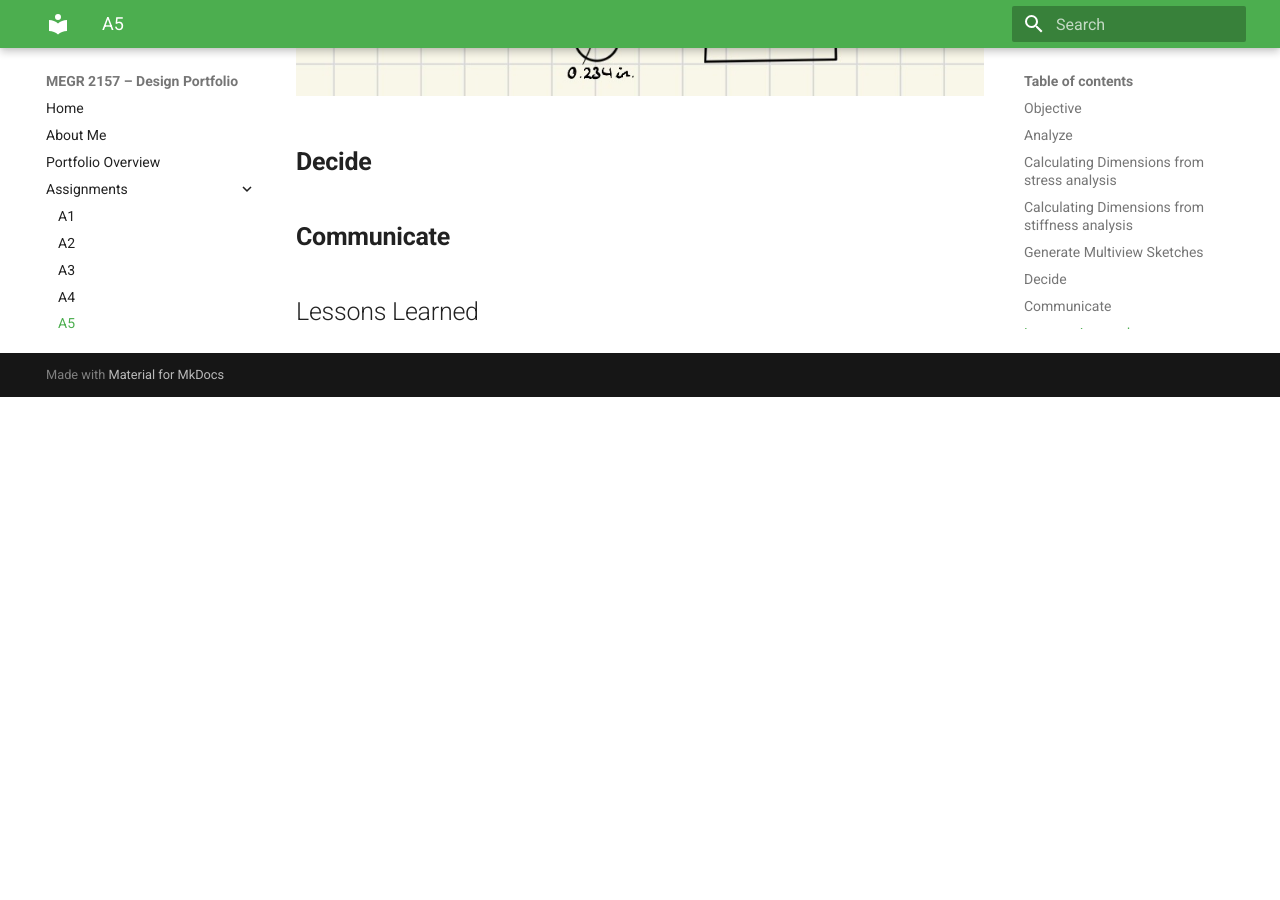
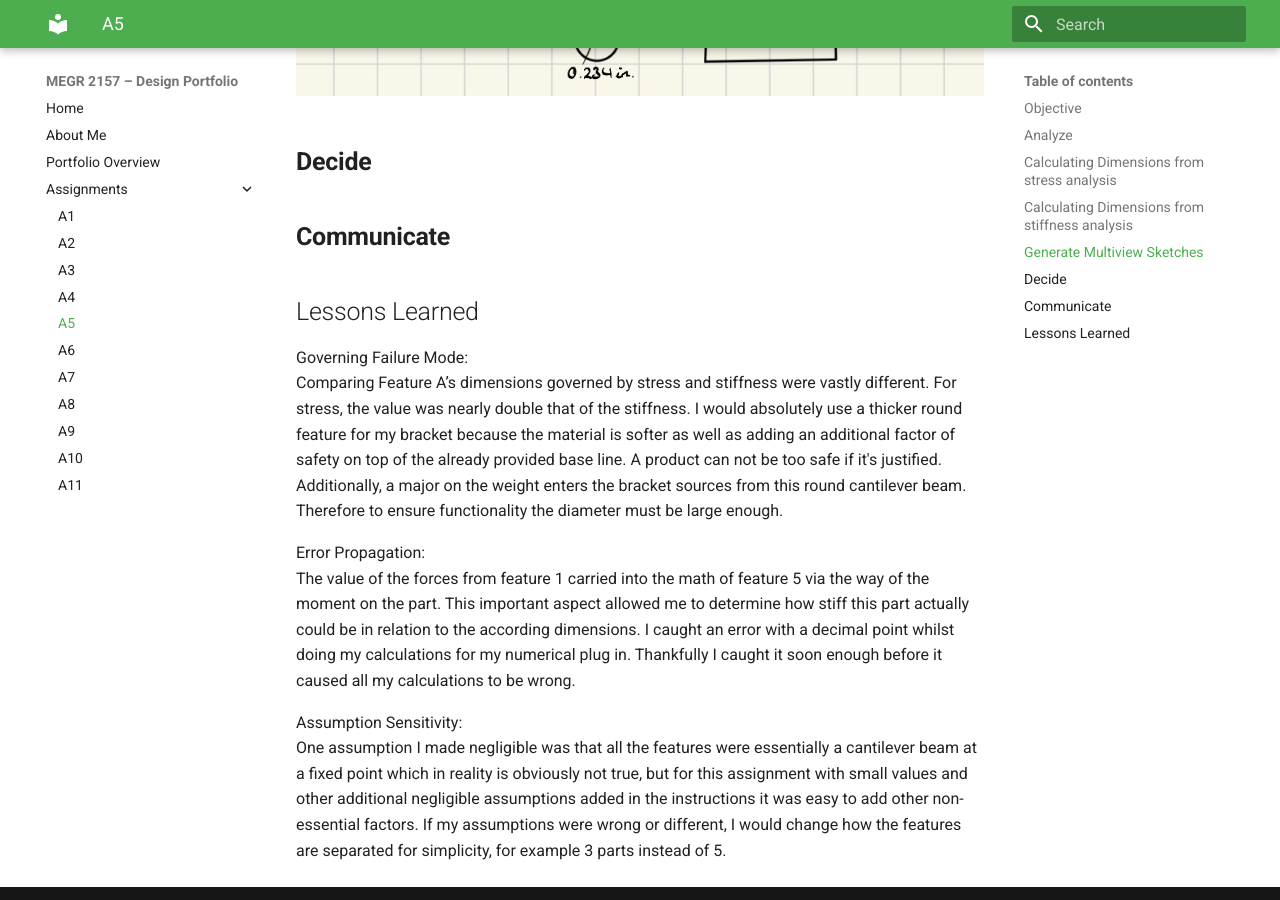
Before and after one commit to jhatch24/megr2156-portfolio, an MkDocs documentation site: the page built from docs/assignments/A05/index.md, in a window 1280 px wide and 900 px high, scrolled down 4688 px. Built offline with MkDocs 1.6.1 and Material for MkDocs 9.7.7, drawn with Linux system fonts in a browser that asks for light colours; before the commit the page ends 5085 px from its top, so only the background shows below that.

Commit message:
Expand lessons learned in A05 assignment
Added sections on Governing Failure Mode, Error Propagation, and Assumption Sensitivity to the lessons learned.

```diff
--- a/docs/assignments/A05/index.md
+++ b/docs/assignments/A05/index.md
@@ -21,3 +21,12 @@ We are asked to design with parameters of a Safety Factor of 4 and an applied lo
 
 ## **Communicate**
 ## Lessons Learned
+Governing Failure Mode:
+Comparing Feature A’s dimensions governed by stress and stiffness were vastly different. For stress, the value was nearly double that of the stiffness. I would absolutely use a thicker round feature for my bracket because the material is softer as well as adding an additional factor of safety on top of the already provided base line. A product can not be too safe if it's justified. Additionally, a major on the weight enters the bracket sources from this round cantilever beam. Therefore to ensure functionality the diameter must be large enough.
+
+Error Propagation:
+The value of the forces from feature 1 carried into the math of feature 5 via the way of the moment on the part. This important aspect allowed me to determine how stiff this part actually could be in relation to the according dimensions.
+I caught an error with a decimal point whilst doing my calculations for my numerical plug in. Thankfully I caught it soon enough before it caused all my calculations to be wrong.
+
+Assumption Sensitivity:
+	One assumption I made negligible was that all the features were essentially a cantilever beam at a fixed point which in reality is obviously not true, but for this assignment with small values and other additional negligible assumptions added in the instructions it was easy to add other non-essential factors. If my assumptions were wrong or different, I would change how the features are separated for simplicity, for example 3 parts instead of 5.
```
